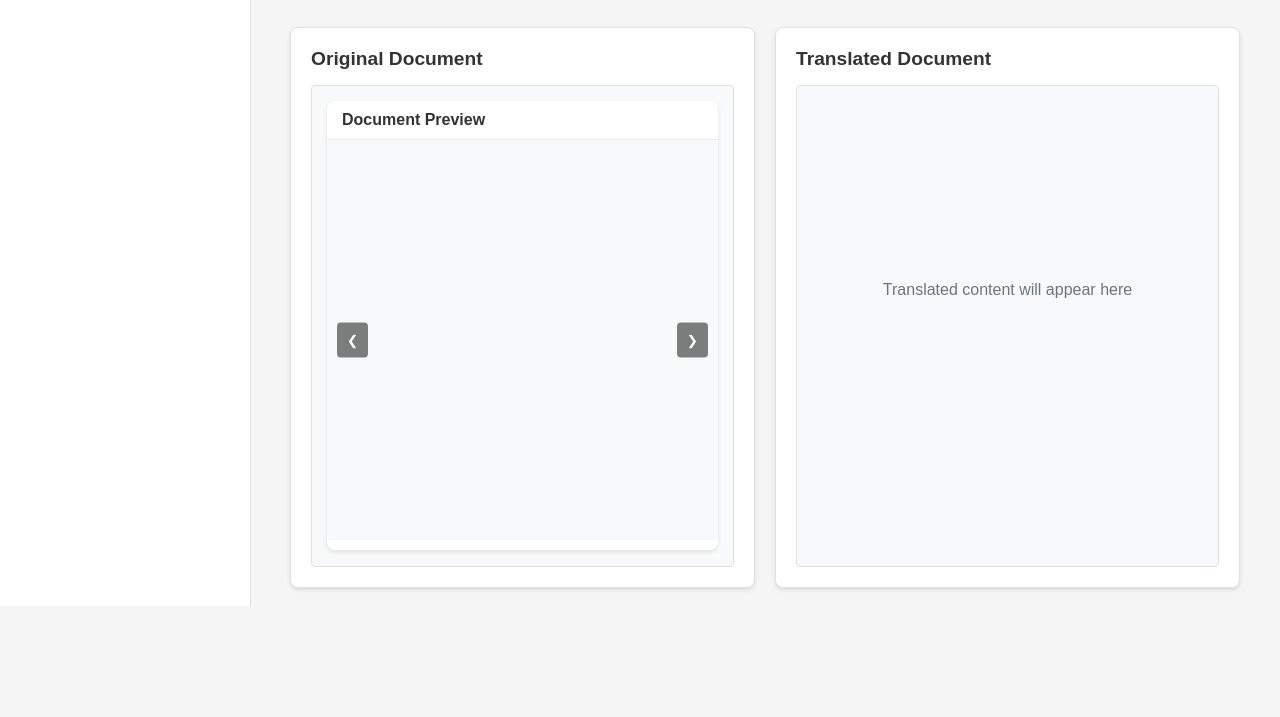
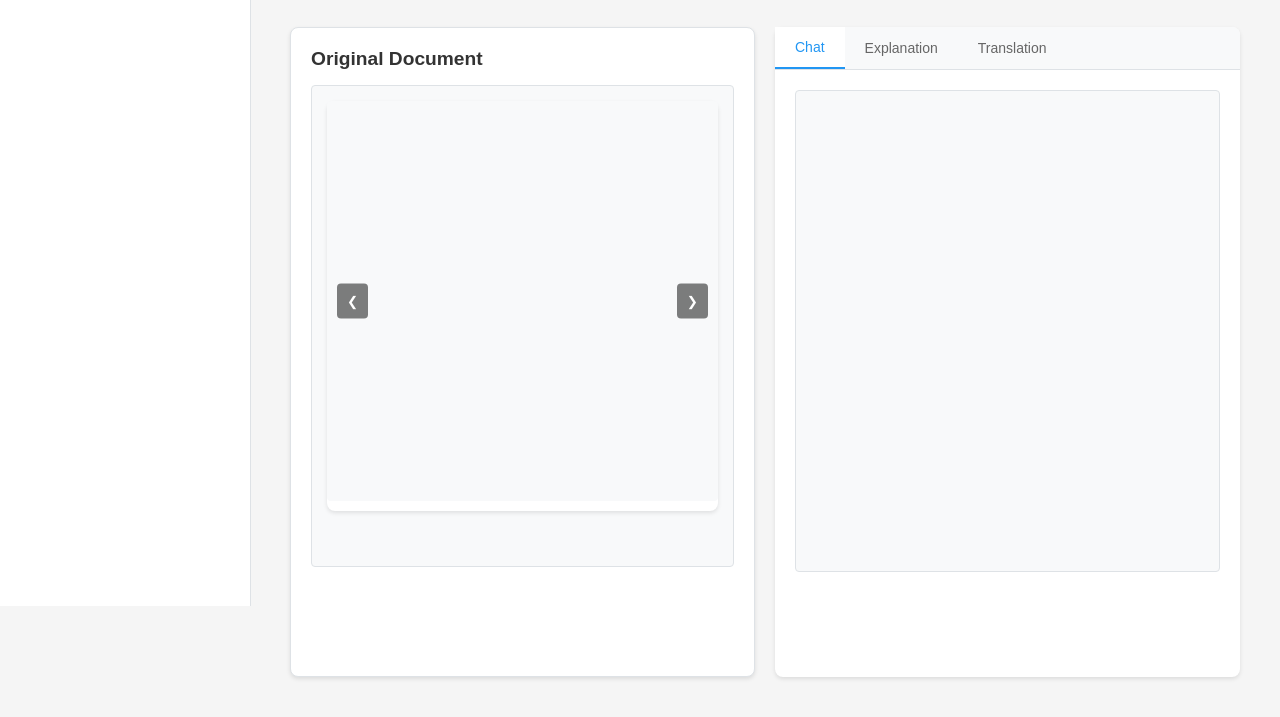
Before and after one commit to KevinZhu223/Nautica, a plain HTML site: page chat-view.html in a window 1280 px wide. Shown: the part 194-911 px from the top of the page. Before the commit the page ends 822 px from the top, so only its background shows below. Drawn offline with Linux system fonts and the light colour scheme; no server answers; sample sign-in values are in the browser's storage.

Commit message:
Project update

```diff
--- a/chat-view.html
+++ b/chat-view.html
@@ -94,6 +94,7 @@
             grid-template-columns: 1fr 1fr;
             gap: 20px;
             margin-top: 30px;
+            height: calc(100vh - 150px);
         }
 
         .box {
@@ -352,6 +353,63 @@
             max-height: 400px;
             object-fit: contain;
         }
+
+        /* Tabs styles */
+        .tabs-container {
+            display: flex;
+            flex-direction: column;
+            background: white;
+            border-radius: 8px;
+            box-shadow: 0 2px 4px rgba(0,0,0,0.1);
+        }
+
+        .tabs {
+            display: flex;
+            border-bottom: 1px solid #dee2e6;
+            background: #f8f9fa;
+            border-radius: 8px 8px 0 0;
+        }
+
+        .tab-button {
+            padding: 12px 20px;
+            border: none;
+            background: none;
+            cursor: pointer;
+            font-size: 14px;
+            font-weight: 500;
+            color: #666;
+            transition: all 0.3s ease;
+        }
+
+        .tab-button:hover {
+            background-color: #e9ecef;
+        }
+
+        .tab-button.active {
+            color: #2196F3;
+            border-bottom: 2px solid #2196F3;
+            background-color: white;
+        }
+
+        .tab-content {
+            display: none;
+            padding: 20px;
+            height: calc(100% - 45px);
+            overflow-y: auto;
+        }
+
+        .tab-content.active {
+            display: block;
+        }
+
+        /* Chat messages styles */
+        .chat-messages {
+            display: flex;
+            flex-direction: column;
+            gap: 10px;
+            height: 100%;
+            overflow-y: auto;
+        }
     </style>
 </head>
 <body>
@@ -377,13 +435,11 @@
                 </div>
 
                 <div class="translation-boxes">
+                    <!-- Left side - Original Document (Always visible) -->
                     <div class="box original-document">
                         <h3>Original Document</h3>
                         <div class="box-content" id="originalContent">
                             <div id="previewContainer" class="preview-container">
-                                <div class="preview-header">
-                                    <h3 id="previewTitle">Document Preview</h3>
-                                </div>
                                 <div class="carousel-container">
                                     <button class="carousel-button prev" id="prevBtn">❮</button>
                                     <div id="previewContent" class="preview-content"></div>
@@ -394,10 +450,34 @@
                         </div>
                     </div>
 
-                    <div class="box translated-document">
-                        <h3>Translated Document</h3>
-                        <div class="box-content" id="translatedContent">
-                            <p class="placeholder-text">Translated content will appear here</p>
+                    <!-- Right side - Collapsible Tabs -->
+                    <div class="tabs-container">
+                        <div class="tabs">
+                            <button class="tab-button active" data-tab="chat">Chat</button>
+                            <button class="tab-button" data-tab="explanation">Explanation</button>
+                            <button class="tab-button" data-tab="translation">Translation</button>
+                        </div>
+
+                        <div class="tab-content active" id="chat">
+                            <div class="box-content">
+                                <div id="chatMessages" class="chat-messages"></div>
+                            </div>
+                        </div>
+
+                        <div class="tab-content" id="explanation">
+                            <div class="box-content">
+                                <div id="explanationContent">
+                                    <p class="placeholder-text">Explanation will appear here</p>
+                                </div>
+                            </div>
+                        </div>
+
+                        <div class="tab-content" id="translation">
+                            <div class="box-content">
+                                <div id="translatedContent">
+                                    <p class="placeholder-text">Translated content will appear here</p>
+                                </div>
+                            </div>
                         </div>
                     </div>
                 </div>
@@ -486,6 +566,7 @@
                 loadUserProjects(); // Load projects from API
                 loadCurrentProject();
                 loadDocumentCarousel();
+                initializeTabs(); // Initialize the tabs
             } else {
                 window.location.href = 'login.html';
             }
@@ -649,7 +730,7 @@
 
             carousel.innerHTML = '';
 
-            if (file.endsWith('.pdf')) {
+            if (file.endsWith('.png')) {
                 const iframe = document.createElement('iframe');
                 iframe.src = file;
                 carousel.appendChild(iframe);
@@ -767,6 +848,24 @@
                 }
             }
         });
+
+        function initializeTabs() {
+            const tabButtons = document.querySelectorAll('.tab-button');
+            const tabContents = document.querySelectorAll('.tab-content');
+
+            tabButtons.forEach(button => {
+                button.addEventListener('click', () => {
+                    // Remove active class from all buttons and contents
+                    tabButtons.forEach(btn => btn.classList.remove('active'));
+                    tabContents.forEach(content => content.classList.remove('active'));
+
+                    // Add active class to clicked button and corresponding content
+                    button.classList.add('active');
+                    const tabId = button.dataset.tab;
+                    document.getElementById(tabId).classList.add('active');
+                });
+            });
+        }
     </script>
 </body>
 </html>
```
